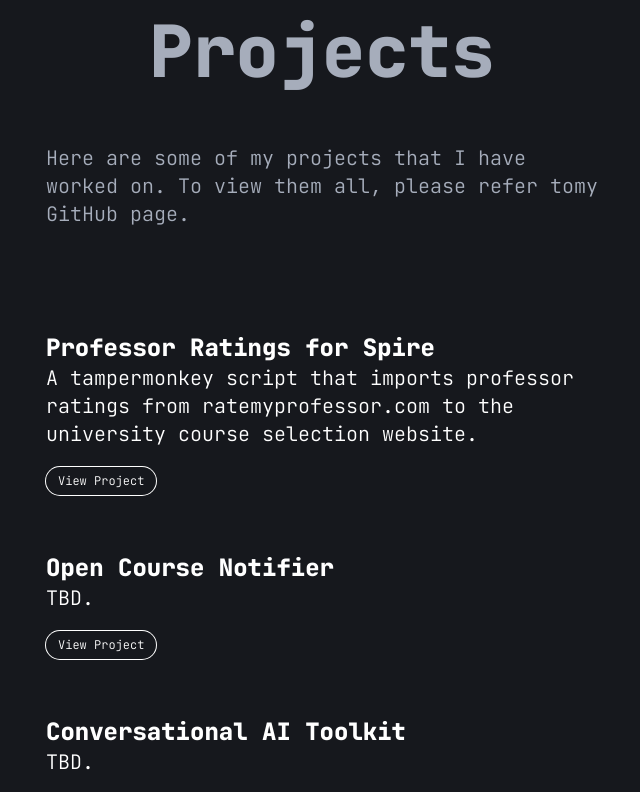
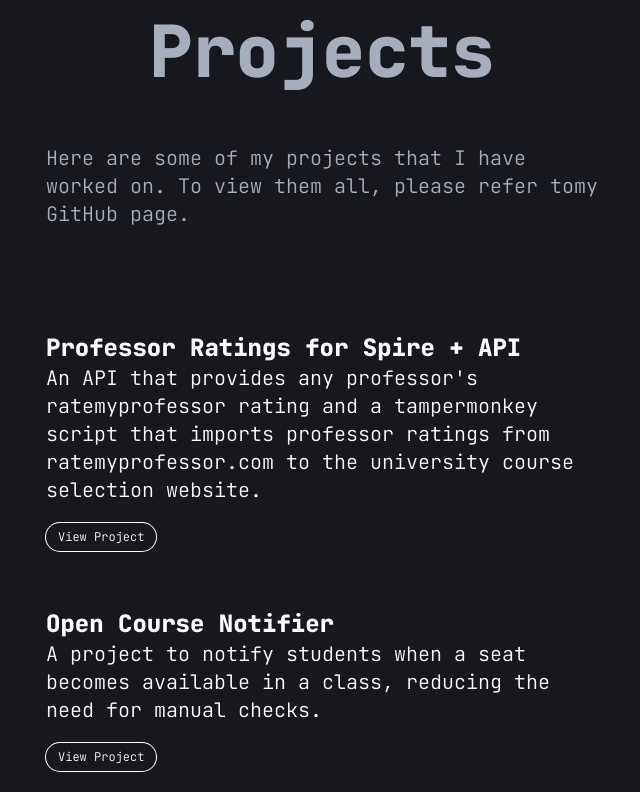
Before and after one commit to ibzimh/ibzimh.github.io, a Next.js app: page / in a window 1280 px wide. Shown: the part 2000-2792 px from the top of the page, without its empty margins (318-958 px from the left). Built offline with nearby package versions, Linux system fonts and the light colour scheme.

Commit message:
Updating Projects

```diff
--- a/pages/index.js
+++ b/pages/index.js
@@ -53,20 +53,20 @@ export default function Home({ encodedEmail, emailKey }) {
           </p>
           {/* TODO: Update Projects */}
           <div className="pt-8">
-            <ProjectCard projectName="Professor Ratings for Spire" href="https://github.com/ibzimh/Professor-Ratings-for-Spire">
-              A tampermonkey script that imports professor ratings from ratemyprofessor.com to the university course selection website.
+            <ProjectCard projectName="Professor Ratings for Spire + API" href="https://github.com/ibzimh/Professor-Ratings-for-Spire">
+              An API that provides any professor's ratemyprofessor rating and a tampermonkey script that imports professor ratings from ratemyprofessor.com to the university course selection website.
             </ProjectCard>
             <ProjectCard projectName="Open Course Notifier" href="https://github.com/ibzimh/Open-Seat-Notifier">
-              TBD.
+              A project to notify students when a seat becomes available in a class, reducing the need for manual checks.
             </ProjectCard>
             <ProjectCard projectName="Conversational AI Toolkit" href="https://github.com/ibzimh">
-              TBD.
+              Script for extending the functionality of an AI chat website by adding multiple quality-of-life features like generating multiple messages at once, auto-generation mechanism to handle unwanted or unhelpful responses, auto-rating responses based on forbidden keywords allows injecting information to help restore bot memory.
             </ProjectCard>
             <ProjectCard projectName="Portfolio Website" href="https://github.com/ibzimh/ibzimh.github.io">
               A portfolio website to showcase projects to prospective employers.
             </ProjectCard>
-            <ProjectCard projectName="TBD" href="https://github.com/ibzimh">
-              TBD.
+            <ProjectCard projectName="Resolution-Preserving Image Compression" href="https://github.com/ibzimh">
+              A machine learning based image compression algorithm that achives upto 40% reduction in image file size while preserving the image&apos;s resolution.
             </ProjectCard>
           </div>
         </Section>
```
